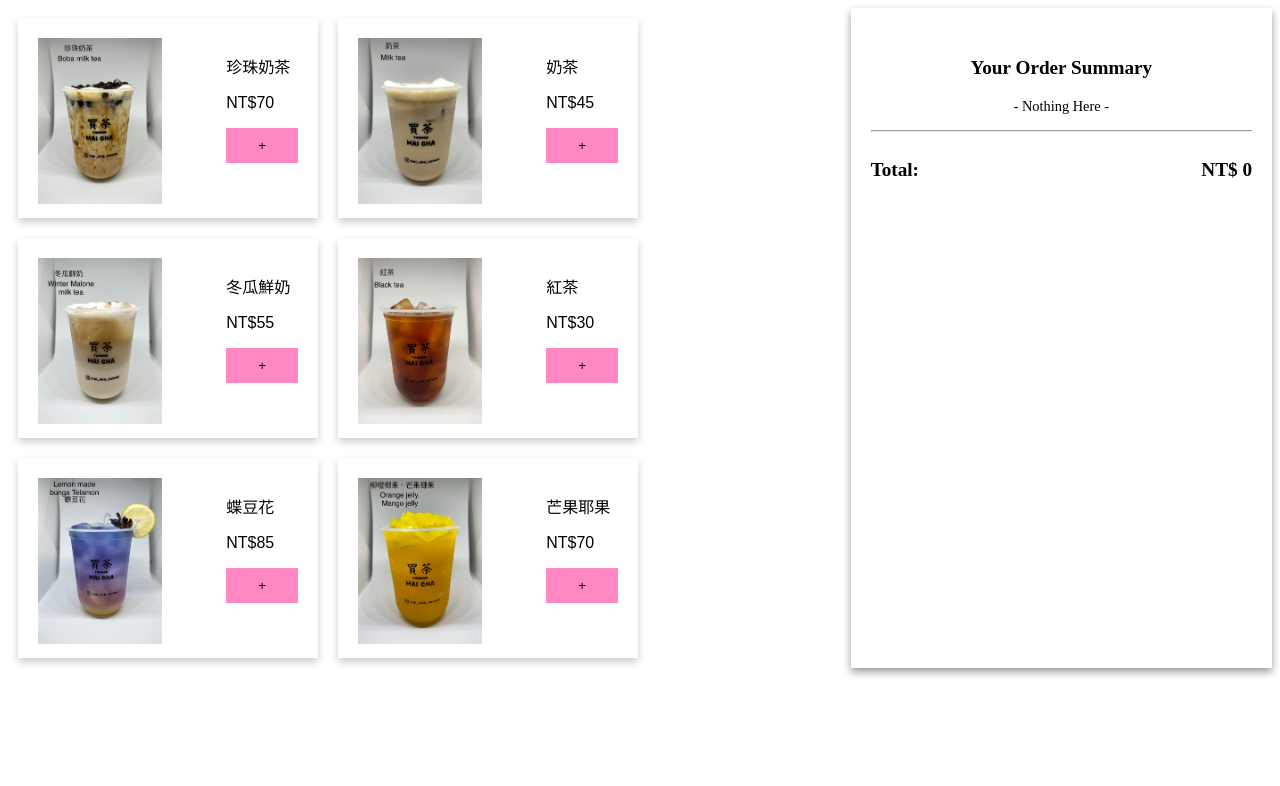
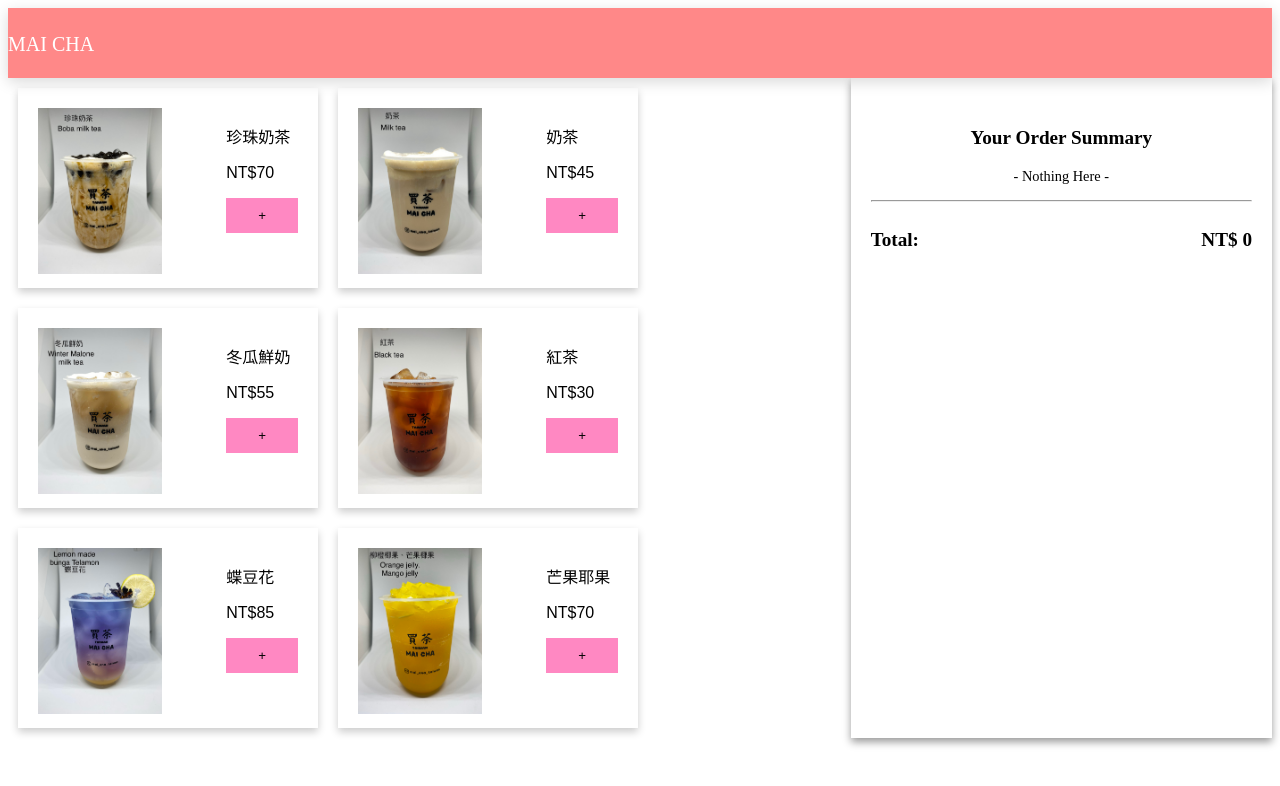
Before and after one commit to EnyoYaTing/-React-Shopping-Cart, a React app: page / in a window 1280 px wide. Built offline with nearby package versions, Linux system fonts and the light colour scheme.

Commit message:
create header component

```diff
--- a/src/App.css
+++ b/src/App.css
@@ -19,11 +19,48 @@
   .col-12 {width: 100%;}
 }
 
+* {
+  box-sizing: border-box;
+}
+
+.row::after {
+  content: "";
+  clear: both;
+  display: block;
+}
+
 hr .line {
   border: 0;
   height: 0;
   border-top: 1px solid rgba(0,0,0,0.1);
   border-bottom: 1px solid rgba(255,255,255,0.3);
+}
+
+/*********************
+ *      Header       *
+ *********************/
+.header {
+  position: sticky;
+    top: 0px;
+    width: 100%;
+    height: 70px;
+    z-index: 1000;
+    padding-top: 25px;
+    padding-bottom: 20px;
+    background-color: #FF8888;
+    color: white;
+    font-size: 20px;
+    font-family: 'Luckiest Guy', cursive;
+    box-shadow: 0 4px 14px 0 rgba(0, 0, 0, 0.15);
+    cursor: pointer;
+}
+
+/*********************
+ *        Main       *
+ *********************/
+.main-container {
+  display: grid;
+  grid-template-columns: 2fr 1fr;
 }
 
 /*********************
@@ -59,24 +96,6 @@ hr .line {
   display: inline-block; /* For Horizontal */
 }
 
-
-/* home page */
-* {
-  box-sizing: border-box;
-}
-
-.row::after {
-  content: "";
-  clear: both;
-  display: block;
-}
-
-
-.main-container {
-  display: grid;
-  grid-template-columns: 2fr 1fr;
-}
-
 /*********************
  *      Select       *
  *********************/
@@ -96,7 +115,7 @@ hr .line {
 .select-card {
   /* sitting on the center */
   position: absolute;
-  top: 50%;
+  top: 60%;
   left: 50%;
   transform: translate(-50%,-50%);
   -ms-transform: translate(-50%,-50%);
--- a/src/components/App.js
+++ b/src/components/App.js
@@ -1,5 +1,6 @@
 import React, { Component } from 'react';
 import '../App.css';
+import Header from './Header';
 import Home from './Home';
 
 
@@ -7,6 +8,7 @@ class App extends Component {
   render() {
     return (
       <div className="app">
+        <Header />
         <Home />
       </div>
     );
--- /dev/null
+++ b/src/components/Header.js
@@ -0,0 +1,13 @@
+import React, { Component } from 'react';
+
+class Header extends Component {
+  render() {
+    return (
+      <div className="header">
+        MAI CHA
+      </div>
+    );
+  }
+}
+
+export default Header;
```
